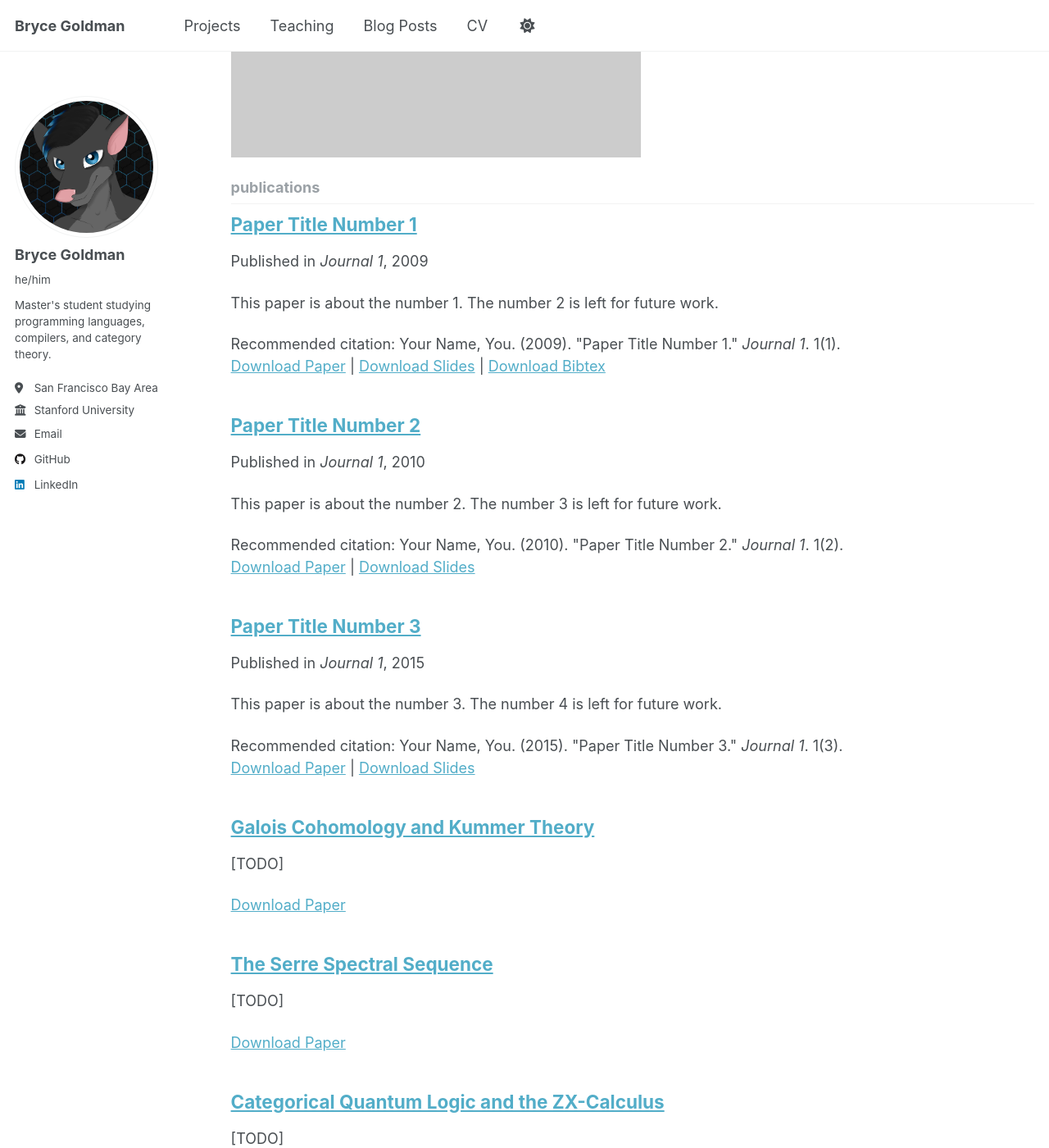
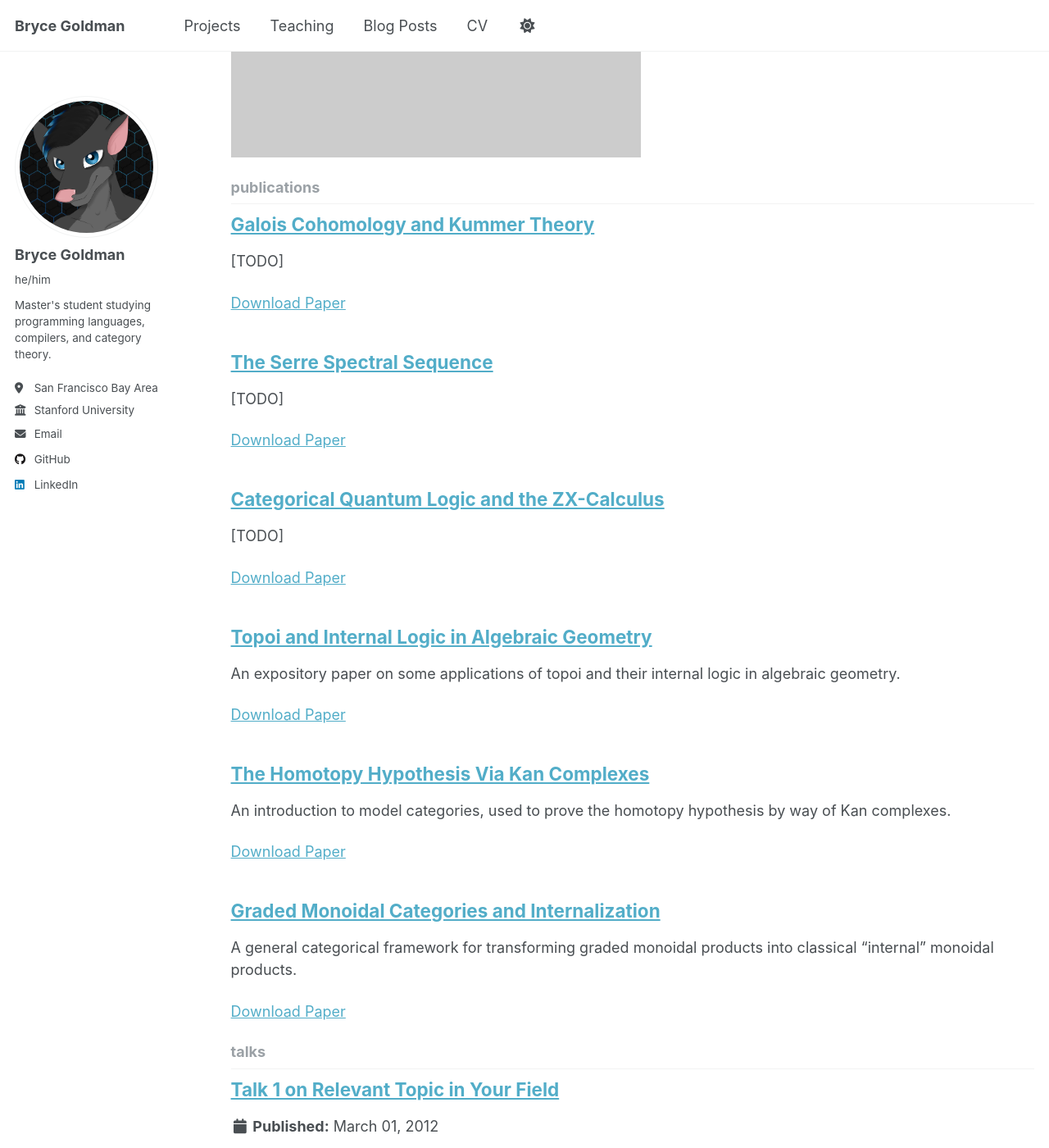
Before and after one commit to Alkizar/alkizar.github.io, a Jekyll site: the page built from _pages/collection-archive.html, in a window 1280 px wide and 1400 px high, scrolled down 893 px. Shown: the whole window at 82% size. Built offline with Jekyll 4.4.1, drawn with Linux system fonts in a browser that asks for light colours; some of the changed text lies outside the part shown.

Commit message:
okay they are gone fr

```diff
--- a/_publications/2009-10-01-paper-title-number-1.md
+++ /dev/null
@@ -1,14 +0,0 @@
----
-title: "Paper Title Number 1"
-collection: publications
-category: manuscripts
-permalink: /publication/2009-10-01-paper-title-number-1
-excerpt: 'This paper is about the number 1. The number 2 is left for future work.'
-date: 2009-10-01
-venue: 'Journal 1'
-slidesurl: 'http://academicpages.github.io/files/slides1.pdf'
-paperurl: 'http://academicpages.github.io/files/paper1.pdf'
-bibtexurl: 'http://academicpages.github.io/files/bibtex1.bib'
-citation: 'Your Name, You. (2009). &quot;Paper Title Number 1.&quot; <i>Journal 1</i>. 1(1).'
----
-The contents above will be part of a list of publications, if the user clicks the link for the publication than the contents of section will be rendered as a full page, allowing you to provide more information about the paper for the reader. When publications are displayed as a single page, the contents of the above "citation" field will automatically be included below this section in a smaller font.
--- a/_publications/2010-10-01-paper-title-number-2.md
+++ /dev/null
@@ -1,14 +0,0 @@
----
-title: "Paper Title Number 2"
-collection: publications
-category: manuscripts
-permalink: /publication/2010-10-01-paper-title-number-2
-excerpt: 'This paper is about the number 2. The number 3 is left for future work.'
-date: 2010-10-01
-venue: 'Journal 1'
-slidesurl: 'http://academicpages.github.io/files/slides2.pdf'
-paperurl: 'http://academicpages.github.io/files/paper2.pdf'
-citation: 'Your Name, You. (2010). &quot;Paper Title Number 2.&quot; <i>Journal 1</i>. 1(2).'
----
-
-The contents above will be part of a list of publications, if the user clicks the link for the publication than the contents of section will be rendered as a full page, allowing you to provide more information about the paper for the reader. When publications are displayed as a single page, the contents of the above "citation" field will automatically be included below this section in a smaller font.
```
Also changed, not shown: _pages/cv.md (+1 -3 lines), _projects/2015-10-01-paper-title-number-3.md (renamed from _publications/2015-10-01-paper-title-number-3.md), _projects/2024-02-17-paper-title-number-4.md (renamed from _publications/2024-02-17-paper-title-number-4.md).
